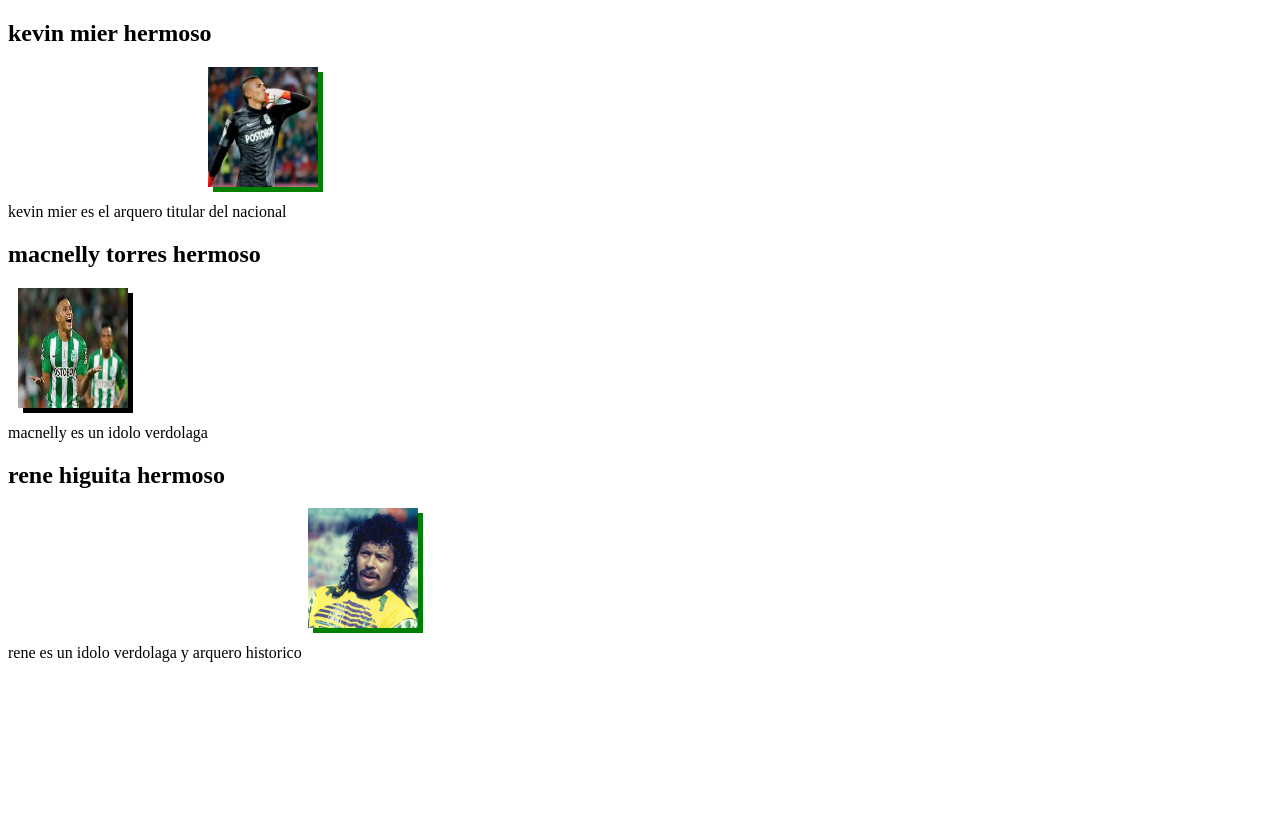
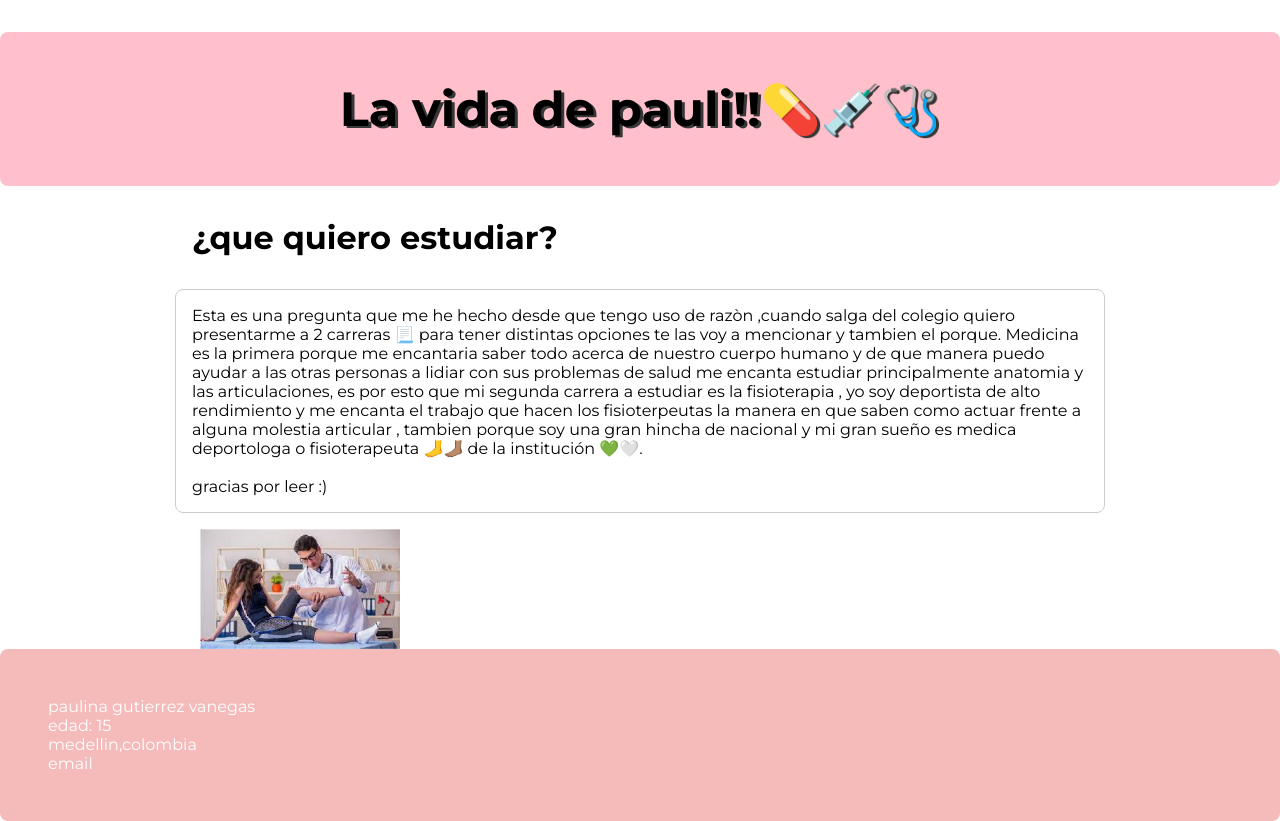
Before and after one commit to paulinagutierrex/html-paulina-gutierrez, a website: page index.html in a window 1280 px wide. Before the commit the page ends 800 px from the top, so only its background shows below. Drawn offline with Linux system fonts and the light colour scheme.

Commit message:
acumulativa medicaaaa

```diff
--- a/index.html
+++ b/index.html
@@ -1,21 +1,47 @@
 <!DOCTYPE html>
-<html lang="en">
+<html>
   <head>
-    <meta charset="UTF-8" />
+    <meta charset="utf-8" />
+    <link rel="preconnect" href="https://fonts.googleapis.com" />
+    <link rel="preconnect" href="https://fonts.gstatic.com" crossorigin />
+    <link
+      href="https://fonts.googleapis.com/css2?family=Montserrat:wght@400;700&display=swap"
+      rel="stylesheet"
+    />
     <link rel="stylesheet" href="style.css" />
-    <title>Static Template</title>
+    <title>Evaluación acumulativa</title>
   </head>
+
+  <header>
+    <h1>La vida de pauli!!💊💉🩺</h1>
+  </header>
   <body>
-    <h2>kevin mier hermoso</h2>
-    <img src="imagenes/man.webp" id="man" />
-    <p>kevin mier es el arquero titular del nacional</p>
+    <h3>¿que quiero estudiar?</h3>
+    <p>
+      Esta es una pregunta que me he hecho desde que tengo uso de razòn ,cuando
+      salga del colegio quiero presentarme a 2 carreras 📃 para tener distintas
+      opciones te las voy a mencionar y tambien el porque. Medicina es la
+      primera porque me encantaria saber todo acerca de nuestro cuerpo humano y
+      de que manera puedo ayudar a las otras personas a lidiar con sus problemas
+      de salud me encanta estudiar principalmente anatomia y las articulaciones,
+      es por esto que mi segunda carrera a estudiar es la fisioterapia , yo soy
+      deportista de alto rendimiento y me encanta el trabajo que hacen los
+      fisioterpeutas la manera en que saben como actuar frente a alguna molestia
+      articular , tambien porque soy una gran hincha de nacional y mi gran sueño
+      es medica deportologa o fisioterapeuta 🦶🦶🏽 de la institución 💚🤍.
 
-    <h2>macnelly torres hermoso</h2>
-    <img src="imagenes/macnellty.jpg" id="macnelly" />
-    <p>macnelly es un idolo verdolaga</p>
+      <br /><br />
+      gracias por leer :)
+    </p>
+    <img src="imagenes/medico.jpg" id="medico" />
+  </body>
 
-    <h2>rene higuita hermoso</h2>
-    <img src="imagenes/RENE-HIGUITA-1.jpg" id="rene" />
-    <p>rene es un idolo verdolaga y arquero historico</p>
-  </body>
+  <footer>
+    paulina gutierrez vanegas <br />
+    edad: 15<br />
+    medellin,colombia
+
+    <br />
+    <a href="paulinagutierrexv:gmail@gmail.com">email</a>
+  </footer>
 </html>
--- a/style.css
+++ b/style.css
@@ -1,24 +1,102 @@
-#man {
+html {
+  font-family: "Montserrat", sans-serif;
+}
+
+body {
+  margin: 0;
+  background-color: #ffffff;
+}
+
+header h1 {
+  background-color: pink;
+  color: black;
+  padding: 3rem 2rem;
+  font-size: 3rem;
+  text-align: center;
+  border-radius: 0.5rem;
+  text-shadow: 3px 2px rgb(56, 55, 55);
+}
+
+h2 {
+  font-size: 2.5rem;
+  width: 70%;
+  margin-left: auto;
+  margin-right: auto;
+}
+
+h3 {
+  font-size: 2rem;
+  width: 70%;
+  margin-left: auto;
+  margin-right: auto;
+}
+
+h4 {
+  font-size: 1.5rem;
+  width: 70%;
+  margin-left: auto;
+  margin-right: auto;
+}
+
+h5 {
+  font-size: 1rem;
+  width: 70%;
+  margin-left: auto;
+  margin-right: auto;
+}
+
+body p {
+  transition: all 0.3s ease;
+  background-color: #fff;
+  margin: 1rem 0;
+  border-radius: 0.5rem;
+  padding: 1rem 1rem;
+  cursor: pointer;
+  border: 1px solid #ccc;
+  width: 70%;
+  margin-left: auto;
+  margin-right: auto;
+}
+
+body p:hover {
+  box-shadow: 0 0.1rem 0.4rem rgba(41, 41, 41, 0.3);
+}
+
+footer {
+  background-color: rgb(245, 187, 187);
+  padding: 3rem;
+  color: white;
+  border-radius: 0.5rem;
+}
+
+footer p {
+  margin: 0;
+}
+
+footer a {
+  transition: color 0.3s ease;
+  color: white;
+  text-decoration: none;
+}
+
+footer a:hover {
+  color: cornflowerblue;
+}
+
+/* Go from zero to full opacity */
+@keyframes fadeEffect {
+  from {
+    opacity: 0;
+  }
+  to {
+    opacity: 1;
+  }
+}
+
+#medico {
   display: block;
   margin-left: 200px;
-  margin-right: 200px;
-  width: 110px;
+  margin-right: 100px;
+  width: 200px;
   height: 120px;
-  filter: drop-shadow(5px 5px green);
 }
-#macnelly {
-  display: block;
-  margin-left: 10px;
-  margin-right: 400px;
-  width: 110px;
-  height: 120px;
-  filter: drop-shadow(5px 5px black);
-}
-#rene {
-  display: block;
-  margin-left: 300px;
-  margin-right: 10px;
-  width: 110px;
-  height: 120px;
-  filter: drop-shadow(5px 5px green);
-}
```
Also changed, not shown: tareas/tarea3.css (added, +24 -0 lines), tareas/tarea3.html (added, +21 -0 lines), imagenes/medico.jpg (added).
